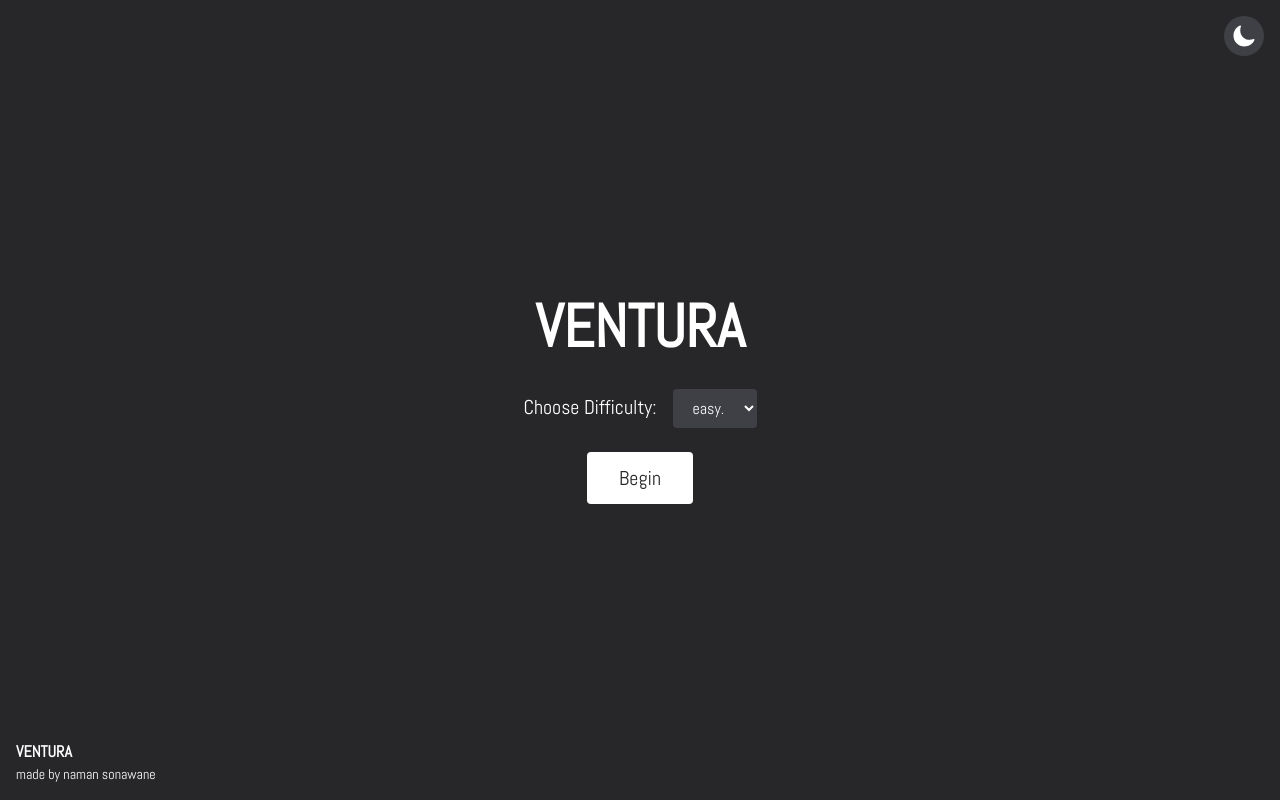
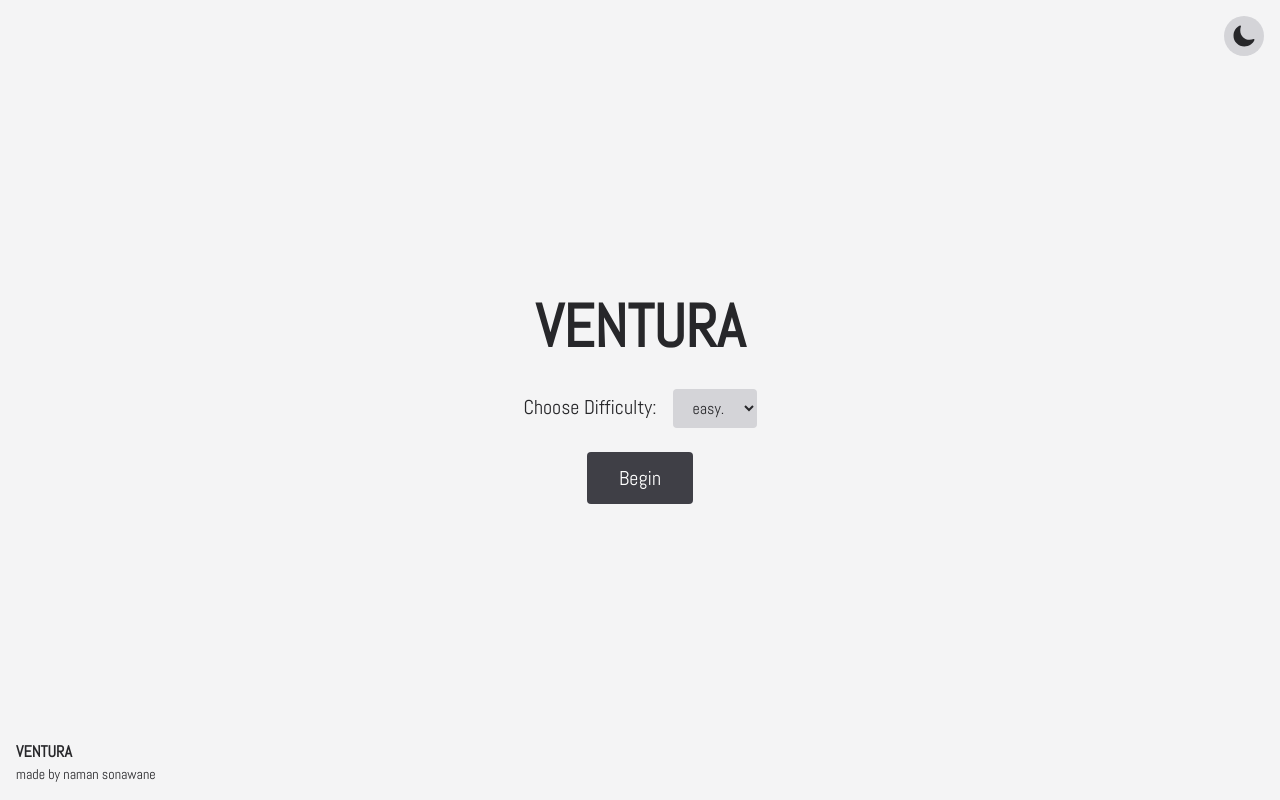
Before and after one commit to naman-sonawane/ventura, a React (Create React App) app: page / in a window 1280 px wide. Built offline with nearby package versions, Linux system fonts and the light colour scheme.

Commit message:
dark mode

```diff
--- a/src/components/StartScreen.js
+++ b/src/components/StartScreen.js
@@ -5,7 +5,7 @@ import { IoMoon, IoSunny } from 'react-icons/io5';  // Moon and Sun icons
 const StartScreen = () => {
   const navigate = useNavigate();
   const [difficulty, setDifficulty] = useState('easy');
-  const [dark, setDark] = useState(true); // Change this to true for dark mode by default
+  const [dark, setDark] = useState(false); // Change this to true for dark mode by default
 
   useEffect(() => {
     // Load dark mode preference from localStorage
@@ -31,17 +31,17 @@ const StartScreen = () => {
   };
 
   return (
-    <div className="flex flex-col items-center justify-center min-h-screen bg-zinc-800 dark:bg-zinc-100">
-      <div className="text-6xl font-bold mb-8 text-white dark:text-zinc-800">
+    <div className="flex flex-col items-center justify-center min-h-screen dark:bg-zinc-800 bg-zinc-100">
+      <div className="text-6xl font-bold mb-8 dark:text-white text-zinc-800">
         <h1>VENTURA</h1>
       </div>
 
       <div className="mb-6">
-        <label className="mr-4 text-white dark:text-zinc-800 text-xl mb-2">Choose Difficulty:</label>
+        <label className="mr-4 dark:text-white text-zinc-800 text-xl mb-2">Choose Difficulty:</label>
         <select
           value={difficulty}
           onChange={(e) => setDifficulty(e.target.value)}
-          className="px-4 py-2 bg-zinc-700 dark:bg-zinc-300 text-white dark:text-zinc-800 rounded"
+          className="px-4 py-2 dark:bg-zinc-700 bg-zinc-300 dark:text-white text-zinc-800 rounded"
         >
           <option value="easy">easy.</option>
           <option value="hard">hard.</option>
@@ -50,7 +50,7 @@ const StartScreen = () => {
 
       <button
         onClick={handleStartGame}
-        className="px-8 py-3 text-xl bg-white dark:bg-zinc-700 text-zinc-800 dark:text-white rounded hover:bg-gray-200 dark:hover:bg-zinc-600 transition-colors"
+        className="px-8 py-3 text-xl dark:bg-white bg-zinc-700 dark:text-zinc-800 text-white rounded dark:hover:bg-gray-200 hover:bg-zinc-600 transition-colors"
       >
         Begin
       </button>
@@ -58,12 +58,12 @@ const StartScreen = () => {
       {/* Dark Mode Toggle Button */}
       <button
         onClick={darkModeHandler}
-        className="absolute top-4 right-4 p-2 bg-zinc-700 dark:bg-zinc-300 text-white dark:text-zinc-800 rounded-full hover:bg-zinc-600 dark:hover:bg-zinc-500 transition-colors"
+        className="absolute top-4 right-4 p-2 dark:bg-zinc-700 bg-zinc-300 dark:text-white text-zinc-800 rounded-full dark:hover:bg-zinc-600 hover:bg-zinc-500 transition-colors"
       >
         {dark ? <IoSunny size={24} /> : <IoMoon size={24} />}
       </button>
 
-      <div className="absolute bottom-0 left-0 p-4 text-white dark:text-zinc-800">
+      <div className="absolute bottom-0 left-0 p-4 dark:text-white text-zinc-800">
         <p className="font-bold">VENTURA</p>
         <p className="text-sm">
           made by{' '}
@@ -71,7 +71,7 @@ const StartScreen = () => {
             href="https://www.namansonawane.xyz"
             target="_blank"
             rel="noopener noreferrer"
-            className="text-white dark:text-zinc-800 hover:text-blue-300 transition-colors"
+            className="dark:text-white text-zinc-800 hover:text-blue-300 transition-colors"
           >
             naman sonawane
           </a>
```
